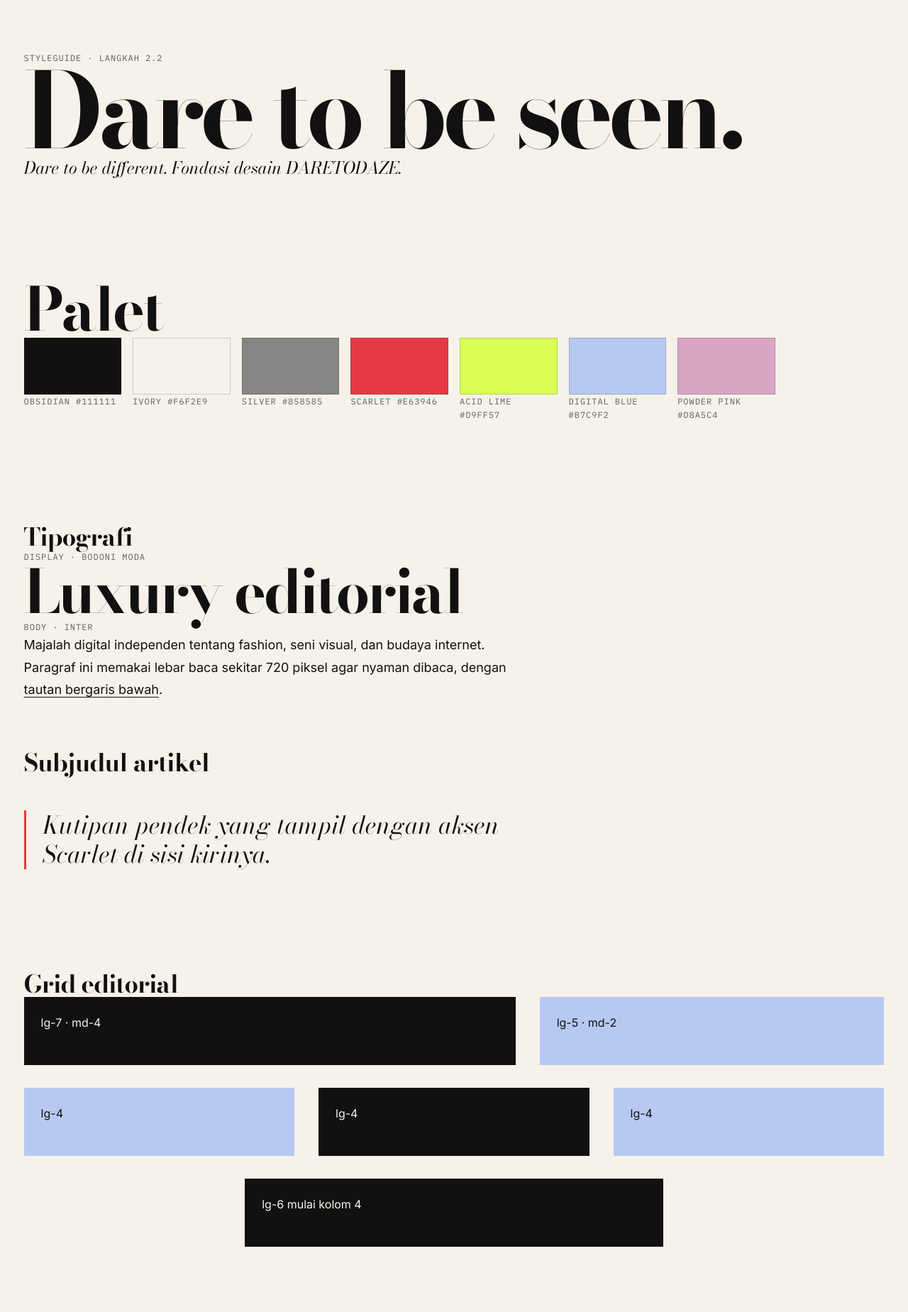
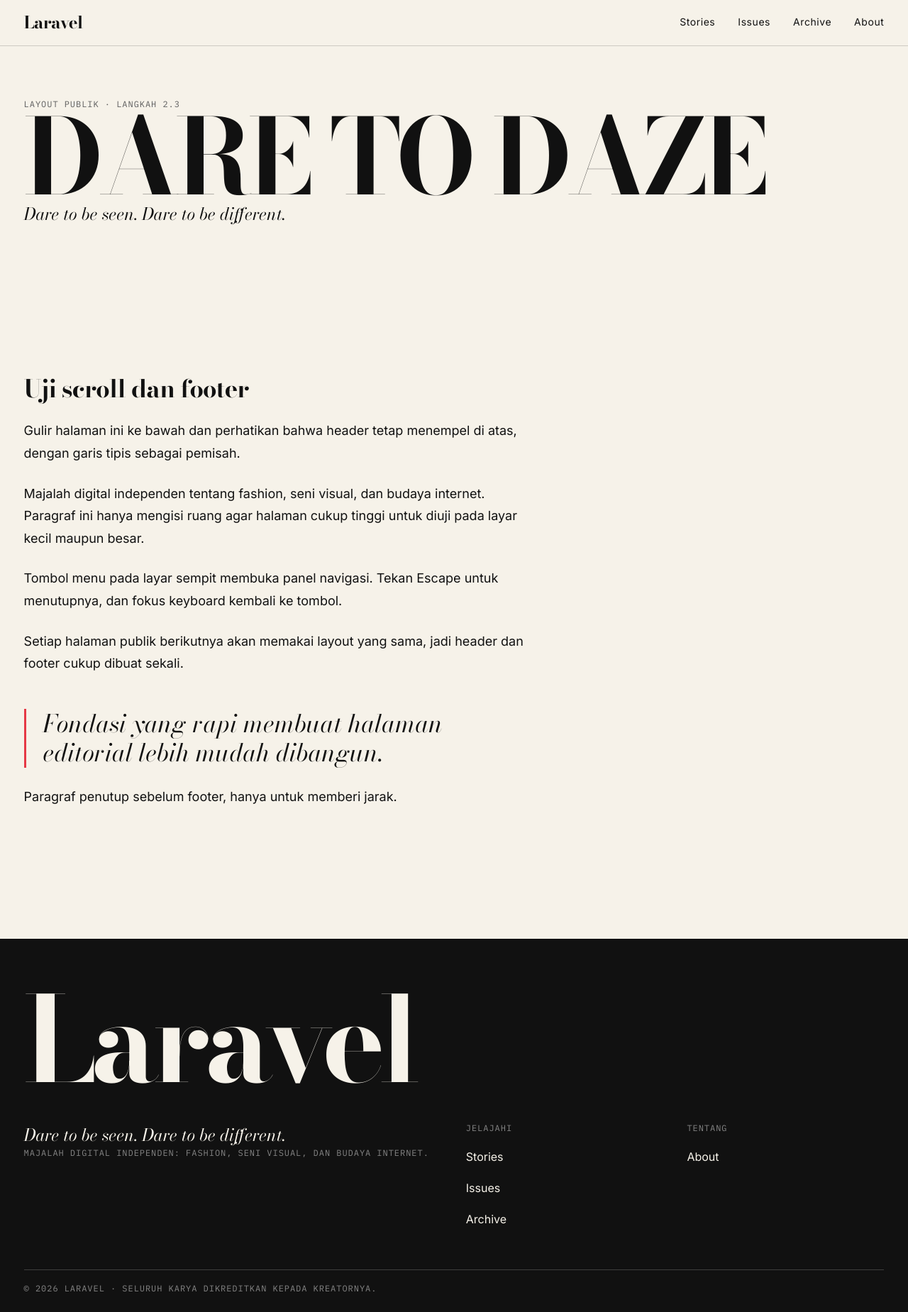
Before and after one commit to bavucadoz/daretodaze, a Laravel app: page / in a window 1280 px wide. Shown: the whole page at 71% size. Before the commit the page ends 1757 px from the top, so only its background shows below. Run offline with Laravel 12, Linux system fonts and the light colour scheme; style sheets or scripts are compiled from the project's sources.

Commit message:
feat: implement layout components with header and footer, and enhance CSS structure

```diff
--- a/resources/css/app.css
+++ b/resources/css/app.css
@@ -2,3 +2,6 @@
 @import './base/reset.css';
 @import './base/typography.css';
 @import './layout/grid.css';
+@import './layout/site.css';
+@import './components/header.css';
+@import './components/footer.css';
--- /dev/null
+++ b/resources/css/components/footer.css
@@ -0,0 +1,56 @@
+.site-footer {
+    margin-top: var(--space-9);
+    padding-block: var(--space-8) var(--space-5);
+    background: var(--color-obsidian);
+    color: var(--color-ivory);
+}
+
+.site-footer__brand {
+    font-family: var(--font-display);
+    font-size: clamp(2.5rem, 13vw, 12rem);
+    font-weight: 700;
+    line-height: 0.85;
+    letter-spacing: -0.05em;
+    overflow-wrap: anywhere;
+}
+
+.site-footer__body {
+    margin-top: var(--space-7);
+}
+
+.site-footer .meta {
+    color: var(--color-silver); /* Silver di atas Obsidian lolos kontras AA */
+}
+
+.site-footer__heading {
+    margin-bottom: var(--space-3);
+    font-family: var(--font-mono);
+    font-size: var(--text-xs);
+    font-weight: 400;
+    letter-spacing: 0.08em;
+    text-transform: uppercase;
+    color: var(--color-silver);
+}
+
+.site-footer ul {
+    list-style: none;
+    padding: 0;
+}
+
+.site-footer li a {
+    display: inline-flex;
+    align-items: center;
+    min-height: var(--tap-target);
+    text-decoration: none;
+}
+
+.site-footer li a:hover {
+    text-decoration: underline;
+    text-underline-offset: 0.25em;
+}
+
+.site-footer__legal {
+    margin-top: var(--space-7);
+    padding-top: var(--space-4);
+    border-top: 1px solid color-mix(in srgb, var(--color-ivory) 20%, transparent);
+}
--- /dev/null
+++ b/resources/css/components/header.css
@@ -0,0 +1,105 @@
+.site-header {
+    position: sticky;
+    top: 0;
+    z-index: 50;
+    background: var(--color-bg);
+    border-bottom: 1px solid var(--color-line);
+}
+
+.site-header__inner {
+    display: flex;
+    flex-wrap: wrap;
+    align-items: center;
+    justify-content: space-between;
+    min-height: 4rem;
+    column-gap: var(--space-4);
+}
+
+.site-header__brand {
+    font-family: var(--font-display);
+    font-size: var(--text-xl);
+    font-weight: 700;
+    letter-spacing: -0.03em;
+    text-decoration: none;
+}
+
+.site-header__toggle {
+    min-height: var(--tap-target);
+    padding-inline: var(--space-4);
+    background: transparent;
+    border: 1px solid var(--color-text);
+    font-family: var(--font-mono);
+    font-size: var(--text-xs);
+    letter-spacing: 0.08em;
+    text-transform: uppercase;
+}
+
+.site-header__toggle .toggle-close,
+.site-header__toggle[aria-expanded='true'] .toggle-open {
+    display: none;
+}
+
+.site-header__toggle[aria-expanded='true'] .toggle-close {
+    display: inline;
+}
+
+.site-nav ul {
+    list-style: none;
+    padding: 0;
+}
+
+.site-nav a {
+    text-decoration: none;
+}
+
+/* Mobile: panel menu penuh di bawah baris header */
+@media (max-width: 767px) {
+    .site-nav {
+        flex-basis: 100%;
+        padding-block: var(--space-4) var(--space-5);
+    }
+
+    .js .site-nav:not([data-open]) {
+        display: none;
+    }
+
+    .site-nav a {
+        display: flex;
+        align-items: center;
+        min-height: var(--tap-target);
+        font-family: var(--font-display);
+        font-size: var(--text-2xl);
+        font-weight: 700;
+        letter-spacing: -0.02em;
+    }
+
+    .site-nav a[aria-current='page'] {
+        color: var(--color-accent);
+    }
+}
+
+/* Desktop: menu horizontal, tombol disembunyikan */
+@media (min-width: 768px) {
+    .site-header__toggle {
+        display: none;
+    }
+
+    .site-nav ul {
+        display: flex;
+        gap: var(--space-6);
+    }
+
+    .site-nav a {
+        display: inline-block;
+        padding-block: var(--space-2);
+        font-size: var(--text-sm);
+        letter-spacing: 0.04em;
+        border-bottom: 2px solid transparent;
+        transition: border-color var(--duration-base) var(--ease-out);
+    }
+
+    .site-nav a:hover,
+    .site-nav a[aria-current='page'] {
+        border-bottom-color: var(--color-accent);
+    }
+}
--- /dev/null
+++ b/resources/css/layout/site.css
@@ -0,0 +1,9 @@
+/* Footer selalu menempel di bawah, walau konten halaman pendek */
+body {
+    display: flex;
+    flex-direction: column;
+}
+
+main {
+    flex: 1 0 auto;
+}
--- a/resources/js/app.js
+++ b/resources/js/app.js
@@ -1 +1 @@
-//
+import './navigation';
--- /dev/null
+++ b/resources/js/navigation.js
@@ -0,0 +1,30 @@
+// Menu mobile: tombol buka/tutup, tutup dengan Escape, dan tutup saat tautan dipilih.
+const toggle = document.querySelector('[data-nav-toggle]');
+const nav = document.querySelector('[data-nav]');
+
+if (toggle && nav) {
+    const isOpen = () => toggle.getAttribute('aria-expanded') === 'true';
+
+    const setOpen = (open) => {
+        toggle.setAttribute('aria-expanded', String(open));
+        nav.toggleAttribute('data-open', open);
+    };
+
+    toggle.addEventListener('click', () => setOpen(!isOpen()));
+
+    nav.addEventListener('click', (event) => {
+        if (event.target.closest('a')) setOpen(false);
+    });
+
+    document.addEventListener('keydown', (event) => {
+        if (event.key === 'Escape' && isOpen()) {
+            setOpen(false);
+            toggle.focus();
+        }
+    });
+
+    // Jika jendela diperlebar ke ukuran desktop, reset status menu
+    window.matchMedia('(min-width: 768px)').addEventListener('change', (event) => {
+        if (event.matches) setOpen(false);
+    });
+}
--- /dev/null
+++ b/resources/views/components/footer.blade.php
@@ -0,0 +1,32 @@
+<footer class="site-footer">
+    <div class="container">
+        <p class="site-footer__brand" aria-hidden="true">{{ config('app.name') }}</p>
+
+        <div class="grid site-footer__body">
+            <div class="lg-6">
+                <p class="lead">Dare to be seen. Dare to be different.</p>
+                <p class="meta">Majalah digital independen: fashion, seni visual, dan budaya internet.</p>
+            </div>
+
+            <nav class="lg-3" aria-label="Jelajahi">
+                <h2 class="site-footer__heading">Jelajahi</h2>
+                <ul role="list">
+                    <li><a href="{{ url('/stories') }}">Stories</a></li>
+                    <li><a href="{{ url('/issues') }}">Issues</a></li>
+                    <li><a href="{{ url('/archive') }}">Archive</a></li>
+                </ul>
+            </nav>
+
+            <nav class="lg-3" aria-label="Tentang">
+                <h2 class="site-footer__heading">Tentang</h2>
+                <ul role="list">
+                    <li><a href="{{ url('/about') }}">About</a></li>
+                </ul>
+            </nav>
+        </div>
+
+        <p class="meta site-footer__legal">
+            © {{ date('Y') }} {{ config('app.name') }} · Seluruh karya dikreditkan kepada kreatornya.
+        </p>
+    </div>
+</footer>
--- /dev/null
+++ b/resources/views/components/header.blade.php
@@ -0,0 +1,34 @@
+@php
+    $links = [
+        ['label' => 'Stories', 'href' => url('/stories'), 'match' => 'stories*'],
+        ['label' => 'Issues',  'href' => url('/issues'),  'match' => 'issues*'],
+        ['label' => 'Archive', 'href' => url('/archive'), 'match' => 'archive*'],
+        ['label' => 'About',   'href' => url('/about'),   'match' => 'about'],
+    ];
+@endphp
+
+<header class="site-header">
+    <div class="container site-header__inner">
+        <a class="site-header__brand" href="{{ url('/') }}" aria-label="{{ config('app.name') }}, beranda">
+            {{ config('app.name') }}
+        </a>
+
+        <button class="site-header__toggle" type="button"
+                aria-expanded="false" aria-controls="site-nav" data-nav-toggle>
+            <span class="toggle-open">Menu</span>
+            <span class="toggle-close">Tutup</span>
+        </button>
+
+        <nav id="site-nav" class="site-nav" aria-label="Navigasi utama" data-nav>
+            <ul role="list">
+                @foreach ($links as $link)
+                    <li>
+                        <a href="{{ $link['href'] }}" @if (request()->is($link['match'])) aria-current="page" @endif>
+                            {{ $link['label'] }}
+                        </a>
+                    </li>
+                @endforeach
+            </ul>
+        </nav>
+    </div>
+</header>
--- /dev/null
+++ b/resources/views/layouts/public.blade.php
@@ -0,0 +1,29 @@
+<!DOCTYPE html>
+<html lang="{{ str_replace('_', '-', app()->getLocale()) }}">
+<head>
+    <meta charset="utf-8">
+    <meta name="viewport" content="width=device-width, initial-scale=1">
+
+    <title>@hasSection('title')@yield('title') — @endif{{ config('app.name') }}</title>
+    <meta name="description" content="@yield('description', 'DARETODAZE adalah majalah digital independen tentang fashion, seni visual, dan budaya internet.')">
+
+    <link rel="preconnect" href="https://fonts.googleapis.com">
+    <link rel="preconnect" href="https://fonts.gstatic.com" crossorigin>
+    <link href="https://fonts.googleapis.com/css2?family=Bodoni+Moda:ital,opsz,wght@0,6..96,400..700;1,6..96,400..700&family=Inter:wght@400;500&family=IBM+Plex+Mono:wght@400&display=swap" rel="stylesheet">
+
+    <script>document.documentElement.classList.add('js');</script>
+
+    @vite(['resources/css/app.css', 'resources/js/app.js'])
+</head>
+<body>
+    <a class="skip-link" href="#main">Lewati ke konten</a>
+
+    <x-header />
+
+    <main id="main">
+        @yield('content')
+    </main>
+
+    <x-footer />
+</body>
+</html>
--- a/resources/views/welcome.blade.php
+++ b/resources/views/welcome.blade.php
@@ -1,69 +1,25 @@
-<!DOCTYPE html>
-<html lang="{{ str_replace('_', '-', app()->getLocale()) }}">
-<head>
-    <meta charset="utf-8">
-    <meta name="viewport" content="width=device-width, initial-scale=1">
-    <title>{{ config('app.name') }} — Styleguide</title>
+@extends('layouts.public')
 
-    <link rel="preconnect" href="https://fonts.googleapis.com">
-    <link rel="preconnect" href="https://fonts.gstatic.com" crossorigin>
-    <link href="https://fonts.googleapis.com/css2?family=Bodoni+Moda:ital,opsz,wght@0,6..96,400..700;1,6..96,400..700&family=Inter:wght@400;500&family=IBM+Plex+Mono:wght@400&display=swap" rel="stylesheet">
+@section('title', 'Beranda')
 
-    @vite(['resources/css/app.css', 'resources/js/app.js'])
-
-    <style>
-        .swatches { display: grid; grid-template-columns: repeat(auto-fill, minmax(8rem, 1fr)); gap: var(--space-4); list-style: none; padding: 0; }
-        .swatch__chip { height: 5rem; background: var(--swatch); border: 1px solid var(--color-line); }
-        .demo { background: var(--color-obsidian); color: var(--color-ivory); padding: var(--space-5); min-height: 6rem; }
-        .demo--light { background: var(--color-digital-blue); color: var(--color-obsidian); }
-    </style>
-</head>
-<body>
-    <a class="skip-link" href="#main">Lewati ke konten</a>
-
-    <main id="main" class="container">
+@section('content')
+    <div class="container">
         <section class="section">
-            <p class="meta">Styleguide · Langkah 2.2</p>
-            <h1 class="display">Dare to be seen.</h1>
-            <p class="lead">Dare to be different. Fondasi desain DARETODAZE.</p>
+            <p class="meta">Layout publik · Langkah 2.3</p>
+            <h1 class="display">DARE TO DAZE</h1>
+            <p class="lead">Dare to be seen. Dare to be different.</p>
         </section>
 
         <section class="section">
-            <h2 class="headline">Palet</h2>
-            <ul class="swatches" role="list">
-                <li><div class="swatch__chip" style="--swatch: var(--color-obsidian)"></div><p class="meta">Obsidian #111111</p></li>
-                <li><div class="swatch__chip" style="--swatch: var(--color-ivory)"></div><p class="meta">Ivory #F6F2E9</p></li>
-                <li><div class="swatch__chip" style="--swatch: var(--color-silver)"></div><p class="meta">Silver #858585</p></li>
-                <li><div class="swatch__chip" style="--swatch: var(--color-scarlet)"></div><p class="meta">Scarlet #E63946</p></li>
-                <li><div class="swatch__chip" style="--swatch: var(--color-acid-lime)"></div><p class="meta">Acid Lime #D9FF57</p></li>
-                <li><div class="swatch__chip" style="--swatch: var(--color-digital-blue)"></div><p class="meta">Digital Blue #B7C9F2</p></li>
-                <li><div class="swatch__chip" style="--swatch: var(--color-powder-pink)"></div><p class="meta">Powder Pink #D8A5C4</p></li>
-            </ul>
-        </section>
-
-        <section class="section">
-            <h2 class="title">Tipografi</h2>
-            <p class="meta">Display · Bodoni Moda</p>
-            <p class="headline">Luxury editorial</p>
-            <p class="meta">Body · Inter</p>
             <div class="prose">
-                <p>Majalah digital independen tentang fashion, seni visual, dan budaya internet. Paragraf ini memakai lebar baca sekitar 720 piksel agar nyaman dibaca, dengan <a href="#main">tautan bergaris bawah</a>.</p>
-                <h2>Subjudul artikel</h2>
-                <blockquote>Kutipan pendek yang tampil dengan aksen Scarlet di sisi kirinya.</blockquote>
+                <h2>Uji scroll dan footer</h2>
+                <p>Gulir halaman ini ke bawah dan perhatikan bahwa header tetap menempel di atas, dengan garis tipis sebagai pemisah.</p>
+                <p>Majalah digital independen tentang fashion, seni visual, dan budaya internet. Paragraf ini hanya mengisi ruang agar halaman cukup tinggi untuk diuji pada layar kecil maupun besar.</p>
+                <p>Tombol menu pada layar sempit membuka panel navigasi. Tekan Escape untuk menutupnya, dan fokus keyboard kembali ke tombol.</p>
+                <p>Setiap halaman publik berikutnya akan memakai layout yang sama, jadi header dan footer cukup dibuat sekali.</p>
+                <blockquote>Fondasi yang rapi membuat halaman editorial lebih mudah dibangun.</blockquote>
+                <p>Paragraf penutup sebelum footer, hanya untuk memberi jarak.</p>
             </div>
         </section>
-
-        <section class="section">
-            <h2 class="title">Grid editorial</h2>
-            <div class="grid">
-                <div class="demo lg-7 md-4">lg-7 · md-4</div>
-                <div class="demo demo--light lg-5 md-2">lg-5 · md-2</div>
-                <div class="demo demo--light lg-4 md-2">lg-4</div>
-                <div class="demo lg-4 md-2">lg-4</div>
-                <div class="demo demo--light lg-4 md-2">lg-4</div>
-                <div class="demo lg-6 lg-start-4 md-6">lg-6 mulai kolom 4</div>
-            </div>
-        </section>
-    </main>
-</body>
-</html>
+    </div>
+@endsection
```
